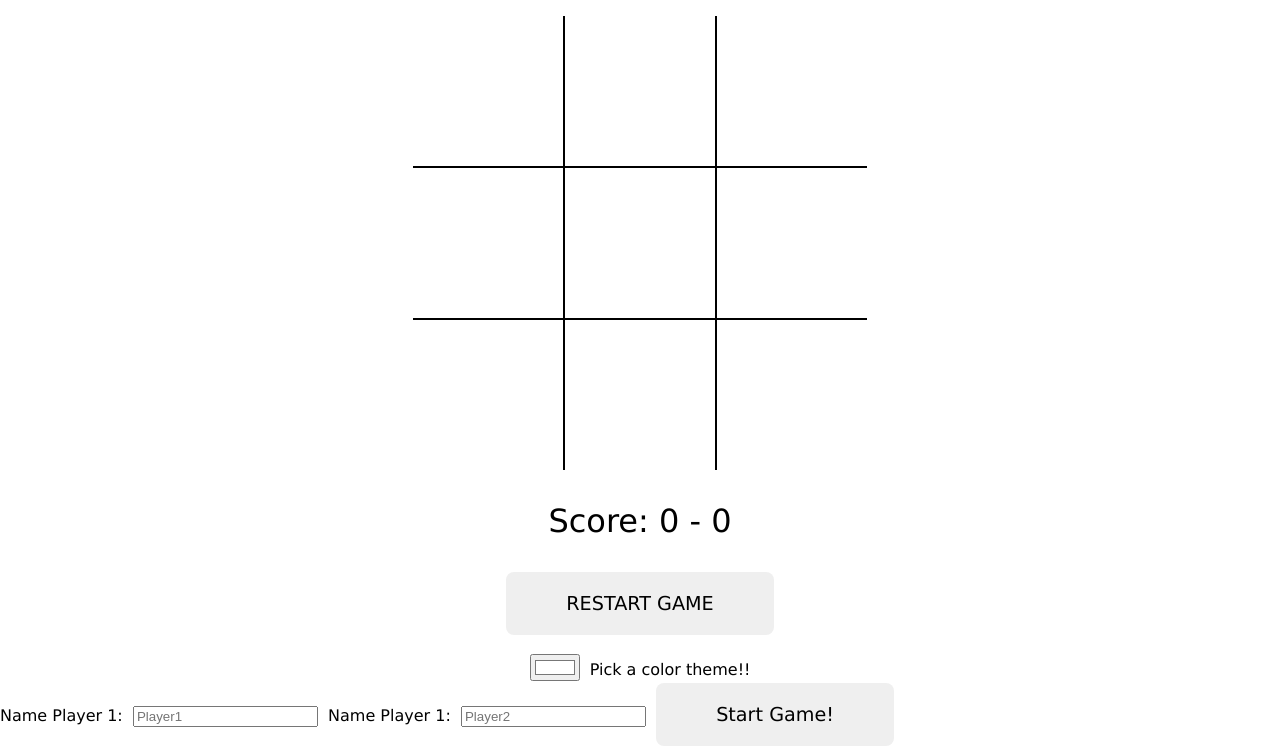
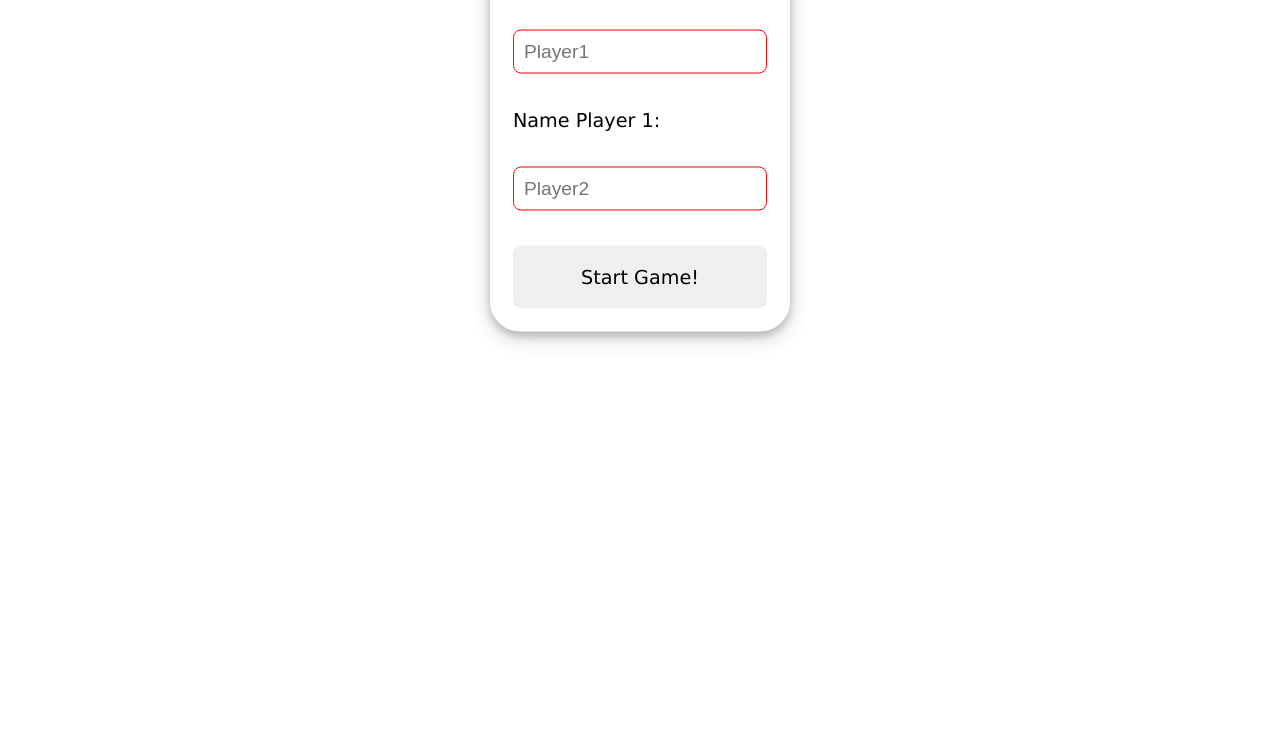
Before and after one commit to FalkoKa/Project-Tic-Tac-Toe, a website: page index.html in a window 1280 px wide. Shown: the part 260-1006 px from the top of the page. After the commit the page ends 800 px from the top, so only its background shows below. Drawn offline with nearby package versions, Linux system fonts and the light colour scheme.

Commit message:
style form

```diff
--- a/style.css
+++ b/style.css
@@ -27,7 +27,7 @@ main {
   width: 60%;
   height: 70%;
   margin: auto;
-  display: flex;
+  display: none;
   flex-direction: column;
   justify-content: space-around;
   align-items: center;
@@ -94,3 +94,38 @@ button:active {
 label {
   font-size: 1rem;
 }
+
+.input-form {
+  position: fixed;
+  top: 50%;
+  left: 50%;
+  width: 300px;
+  transform: translate(-50%, -50%);
+  padding: 20px;
+  border: 3px solid white;
+  background: white;
+  border-radius: 30px;
+  box-shadow: 0 4px 8px 0 rgba(0, 0, 0, 0.2), 0 6px 20px 0 rgba(0, 0, 0, 0.19);
+  transition: 0.3;
+}
+
+form {
+  display: flex;
+  flex-direction: column;
+  gap: 35px;
+}
+
+label,
+input {
+  font-size: 1.2rem;
+}
+
+input {
+  padding: 10px;
+  border: none;
+}
+
+input:invalid {
+  border: 1px solid red;
+  border-radius: 8px;
+}
```
